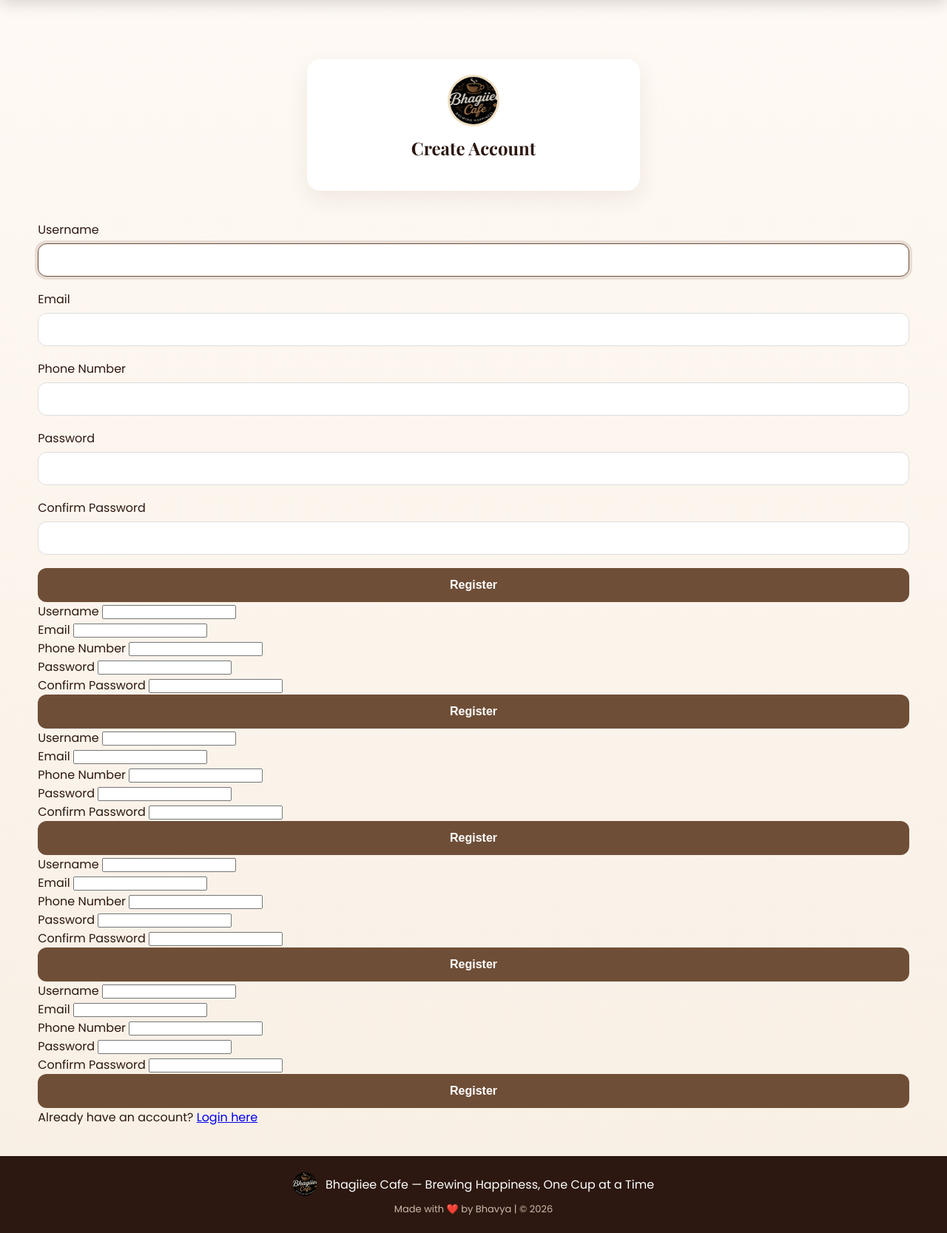
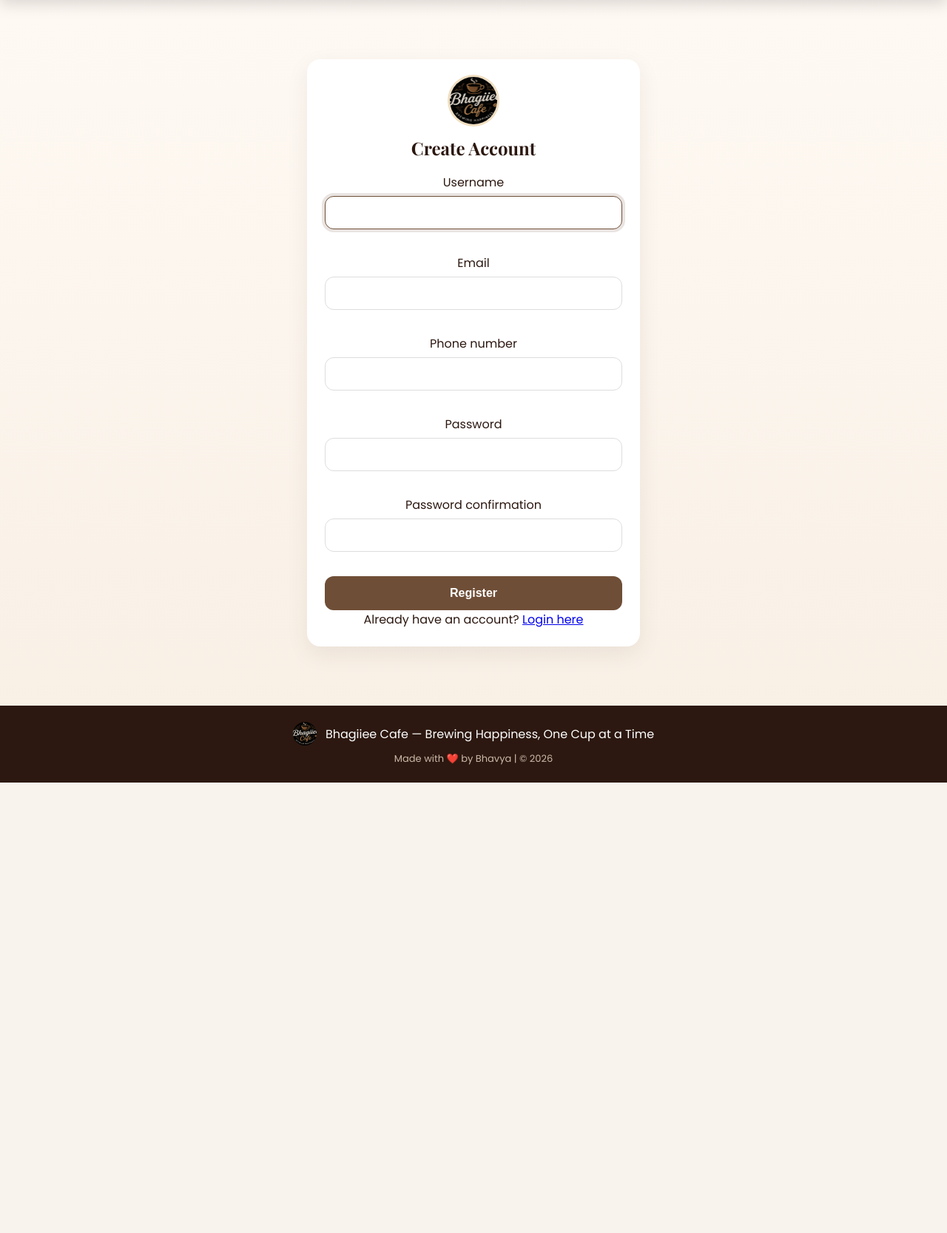
Before and after one commit to bhavyashree05/bhagiiee-cafe, a Django app: page /register/ in a window 1280 px wide. Shown: the part 80-1747 px from the top of the page at 74% size. After the commit the page ends 1138 px from the top, so only its background shows below. Run offline with Django 4.2, Linux system fonts and the light colour scheme.

Commit message:
Update register.html

```diff
--- a/cafe/templates/cafe/register.html
+++ b/cafe/templates/cafe/register.html
@@ -1,46 +1,43 @@
 {% extends "cafe/base.html" %}
 {% load static %}
+
 {% block title %}Register{% endblock %}
+
 {% block content %}
 <div class="card centered">
+
     <img src="{% static 'cafe/images/cafelogo.png' %}" alt="Bhagiiee Cafe" class="auth-logo">
+
     <h2>Create Account</h2>
-            </div>
 
-            <form method="POST">
-    {% csrf_token %}
-{% for field in form %}
-    <div class="form-group">
-        <label>Username</label>
-        {{ form.username }}
-    </div>
+    <form method="post">
+        {% csrf_token %}
 
-    <div class="form-group">
-        <label>Email</label>
-        {{ form.email }}
-    </div>
+        {% for field in form %}
+        <div class="form-field">
 
-    <div class="form-group">
-        <label>Phone Number</label>
-        {{ form.phone_number }}
-    </div>
+            <label for="{{ field.id_for_label }}">
+                {{ field.label }}
+            </label>
 
-    <div class="form-group">
-        <label>Password</label>
-        {{ form.password1 }}
-    </div>
+            {{ field }}
 
-    <div class="form-group">
-        <label>Confirm Password</label>
-        {{ form.password2 }}
-    </div>
+            {% for error in field.errors %}
+                <p class="field-error">{{ error }}</p>
+            {% endfor %}
 
-    <button type="submit" class="btn-primary">
-        Register
-    </button>
-</form>
-{% endfor %}
+        </div>
+        {% endfor %}
 
-    <p>Already have an account? <a href="{% url 'login' %}">Login here</a></p>
+        <button type="submit">
+            Register
+        </button>
+    </form>
+
+    <p>
+        Already have an account?
+        <a href="{% url 'login' %}">Login here</a>
+    </p>
+
 </div>
 {% endblock %}
```
